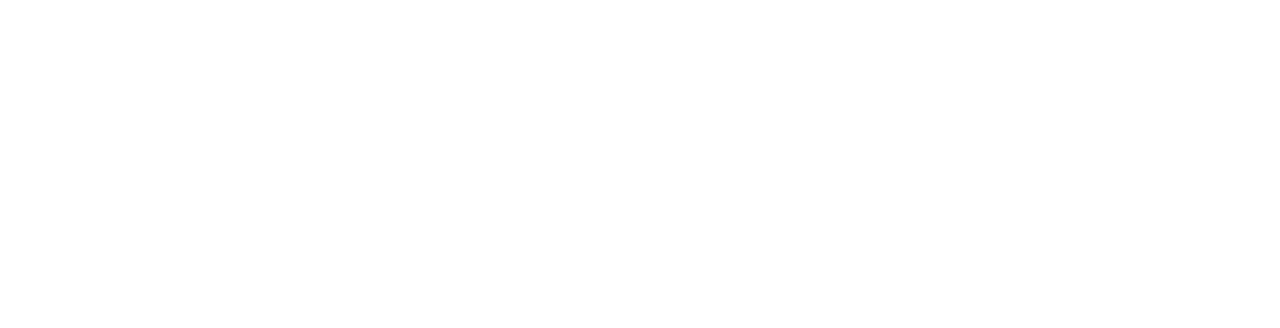
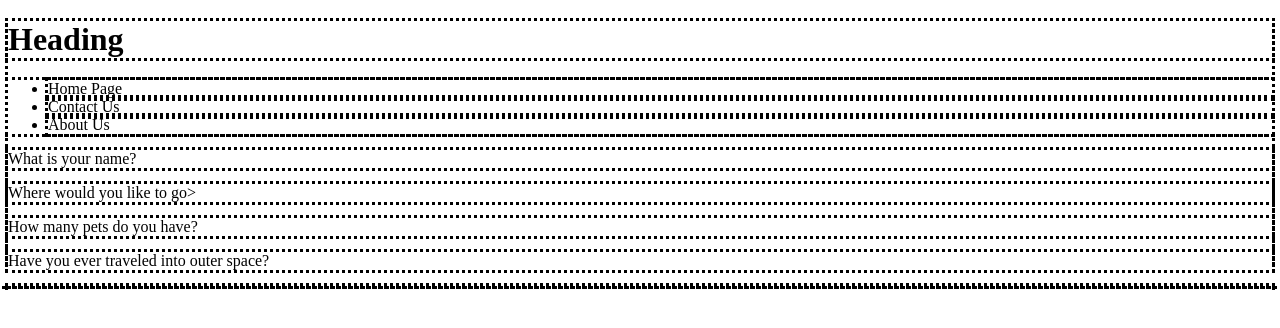
Before and after one commit to selmaT273/class2demo, a plain HTML site: page index.html in a window 1280 px wide. Drawn offline with Linux system fonts and the light colour scheme.

Commit message:
built some more structure in index and styling

```diff
--- a/css/style.css
+++ b/css/style.css
@@ -0,0 +1,3 @@
+*{
+    outline: dotted
+}
--- a/index.html
+++ b/index.html
@@ -1,6 +1,46 @@
 <!DOCTYPE html>
 <html>
+    <head>
+        <meta charset="utf-8">
+        <meta http-equiv="X-UA-Compatible" content="IE=edge">
+        <title>Caucus for change!</title>
+        <meta name="description" content="">
+        <meta name="viewport" content="width=device-width, initial-scale=1">
 
+        <link rel="stylesheet" href="css/style.css">
+    </head>
+    <body>
+        <h1>Heading</h1>
+        <header>
+            <nav>
+                <ul>
+                    <li>Home Page</li>
+                    <li>Contact Us</li>
+                    <li>About Us</li>
+                </ul>
+            </nav>
+        </header>
+        <main>
+            <section>
+                <p>What is your name?</p>
+            </section>
+
+
+            <p>Where would you like to go></p>
+            <p>How many pets do you have?</p>
+            <p>Have you ever traveled into outer space?</p>
+
+
+
+        </main>
+
+    <footer>
+
+    </footer>
+
+
+        <script src="js/app.js"></script>
+    </body>
 
 
 
```
Also changed, not shown: js/app.js (added), 1 other file.
